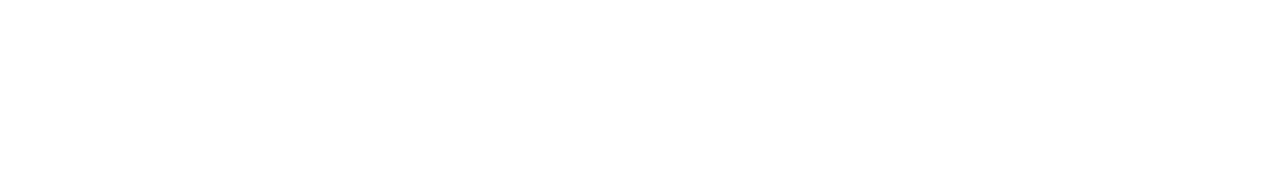
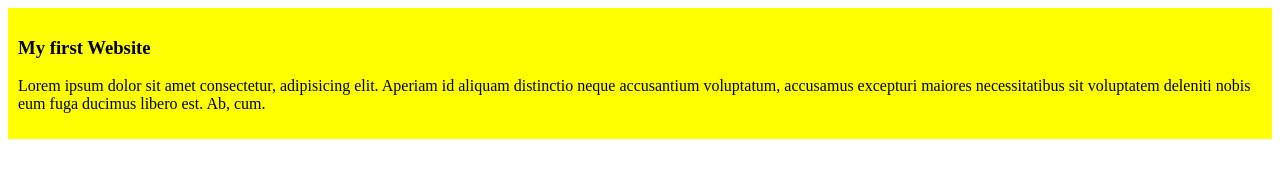
Before and after one commit to JabedOmar11/my-simple-website, a plain HTML site: page index.html in a window 1280 px wide. Drawn offline with Linux system fonts and the light colour scheme.

Commit message:
added the bolg

```diff
--- a/index.html
+++ b/index.html
@@ -4,8 +4,12 @@
     <meta charset="UTF-8">
     <meta name="viewport" content="width=device-width, initial-scale=1.0">
     <title>My simple website </title>
+    <link rel="stylesheet" href="styles/blog.css">
 </head>
 <body>
-
+    <div>
+        <h3>My first Website </h3>
+        <p>Lorem ipsum dolor sit amet consectetur, adipisicing elit. Aperiam id aliquam distinctio neque accusantium voluptatum, accusamus excepturi maiores necessitatibus sit voluptatem deleniti nobis eum fuga ducimus libero est. Ab, cum.</p>
+    </div>
 </body>
 </html>
--- /dev/null
+++ b/styles/blog.css
@@ -0,0 +1,4 @@
+div{
+    background-color: yellow;
+    padding: 10px;
+}
```
